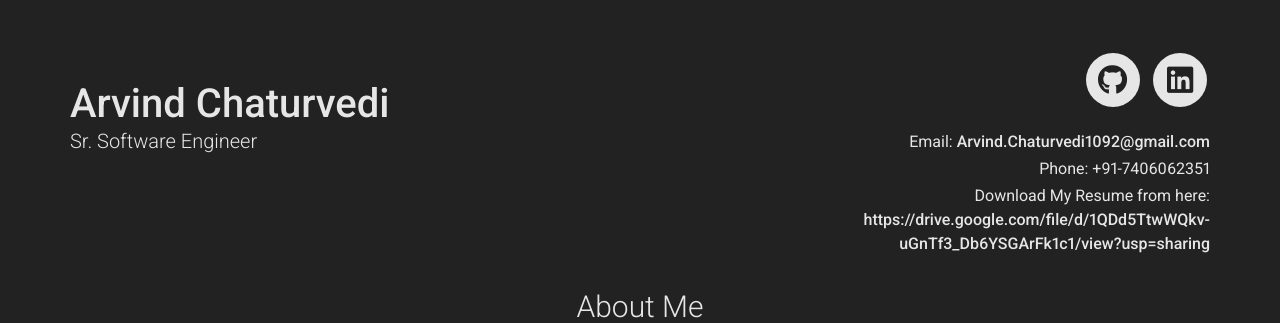
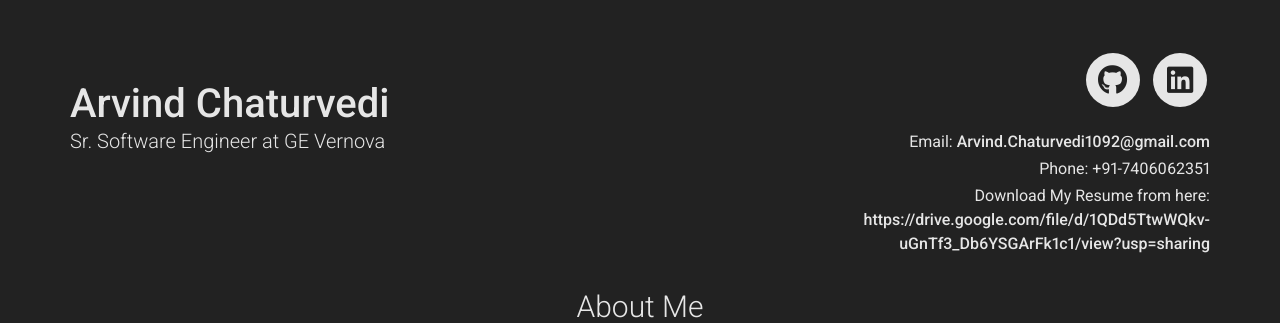
Before and after one commit to ArvindChaturvedi/Arvind-CV, a Jekyll site: the page built from index.md, in a window 1280 px wide and 900 px high. Shown: the top 323 px of the window. Built offline with Jekyll 4.4.1, drawn with Linux system fonts in a browser that asks for light colours; nearby versions of some CDN libraries.

Commit message:
Updating title

```diff
--- a/_config.yml
+++ b/_config.yml
@@ -7,7 +7,7 @@ version: 2
 
 # Personal info
 name: Arvind Chaturvedi
-title: Sr. Software Engineer
+title: Sr. Software Engineer at GE Vernova
 email: Arvind.Chaturvedi1092@gmail.com
 # email_title: Email (Email title override)
 phone: +91-7406062351
```
